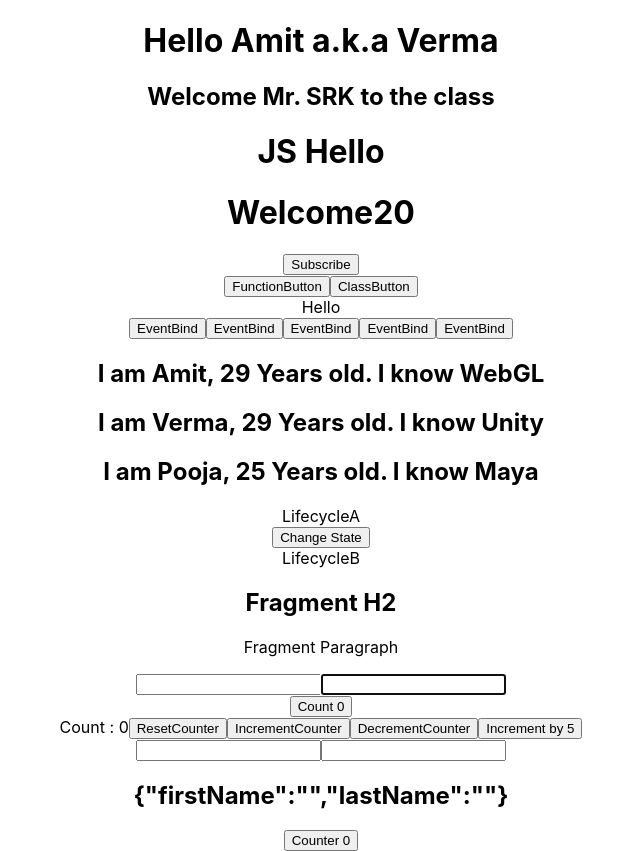
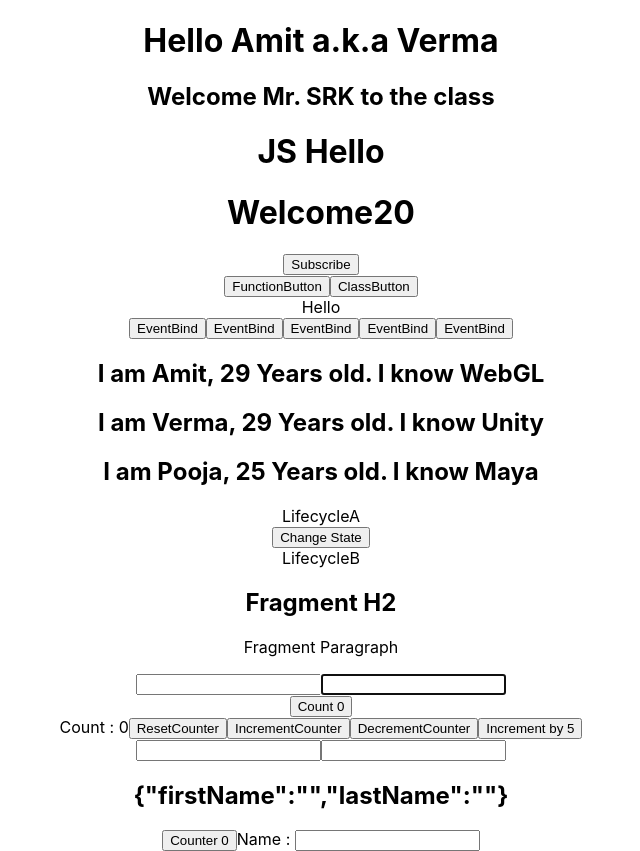
Before and after one commit to amitukind/myReact, a React (Create React App) app in the folder hello-world/: page / in a window 1280 px wide. Shown: the whole page, without its empty margins (319-959 px from the left). Built offline with nearby package versions, Linux system fonts and the light colour scheme.

Commit message:
Hooks : useEffect() : Conditional Effect

```diff
--- a/hello-world/src/components/HookEffectThree.js
+++ b/hello-world/src/components/HookEffectThree.js
@@ -2,14 +2,23 @@ import React, { useState, useEffect } from "react";
 
 function HookEffectThree() {
   const [counter, setCounter] = useState(0);
+  const [name, setName] = useState("");
 
   useEffect(() => {
     document.title = "Counter " + counter;
-  });
+    console.log("Setting Counter");
+  }, [counter]); // Second parameter is an array of variables that needs to be checked for change before executing Effect Hook
 
   return (
     <div>
       <button onClick={() => setCounter(counter + 1)}>Counter {counter}</button>
+      Name : {name}
+      <input
+        type="text"
+        onChange={(e) => {
+          setName(e.target.value);
+        }}
+      ></input>
     </div>
   );
 }
```
